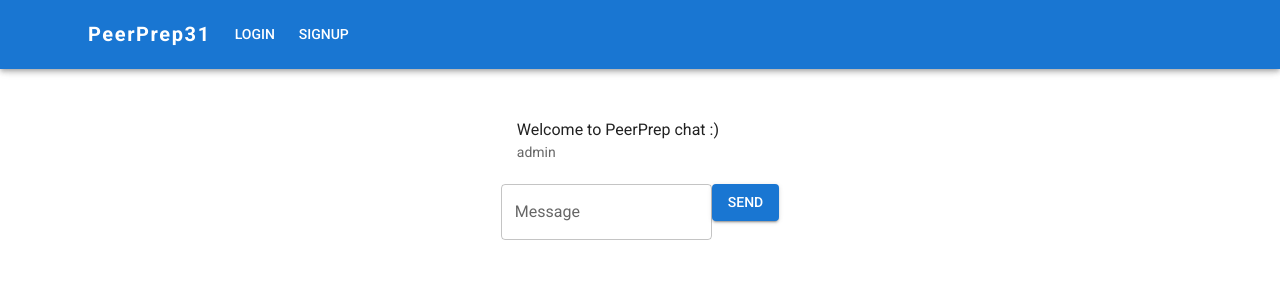
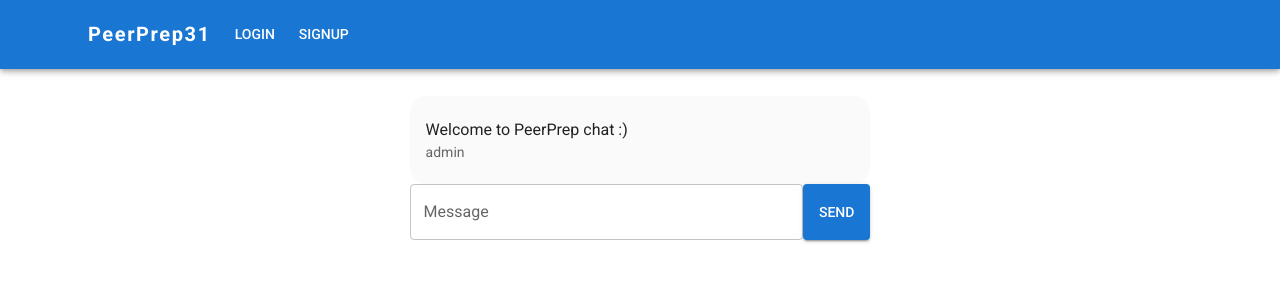
Before and after one commit to CS3219-AY2223S1/cs3219-project-ay2223s1-g31, a React (Create React App) app in the folder frontend/: page /chat in a window 1280 px wide. Shown: the top 300 px of the page. Built offline with nearby package versions, Linux system fonts and the light colour scheme; no server answers; what material-ui-confirm would draw is missing.

Commit message:
Create basic chat ui

```diff
--- a/frontend/src/components/Chat.js
+++ b/frontend/src/components/Chat.js
@@ -40,17 +40,36 @@ function Chat() {
     socket.emit('join-room', roomId)
   }, [])
 
+  const getChatMessages = () => {
+    return messages.map((msg, id) =>
+      <ListItem key={id}>
+        <ListItemText primary={msg.text} secondary={msg.user}/>
+      </ListItem>
+    )
+  }
+
   return (
-    <Box>
-      <List>
-        {messages.map((msg, id) =>
-          <ListItem key={id}>
-            <ListItemText primary={msg.text} secondary={msg.user}/>
-          </ListItem>
-        )}
-      </List>
-      <TextField id="message-input" label="Message" variant='outlined' value={inputMessage} onChange={(e) => setInputMessage(e.target.value)} />
-      <Button variant='contained' onClick={sendMessage}>SEND</Button>
+    <Box
+    sx={{
+      height: '75%',
+      width: '40%'
+    }}
+    >
+      <Box
+        sx={{
+          bgcolor: 'grey.50',
+          borderRadius: '16px',
+          minHeight: '80%'
+        }}
+      >
+        <List>
+          {getChatMessages()}
+        </List>
+      </Box>
+      <Box sx={{ display: 'flex' }}>
+        <TextField sx={{ flexGrow: 3 }} id="message-input" label="Message" variant='outlined' value={inputMessage} onChange={(e) => setInputMessage(e.target.value)} />
+        <Button variant='contained' onClick={sendMessage}>SEND</Button>
+      </Box>
     </Box>
   )
 }
```
